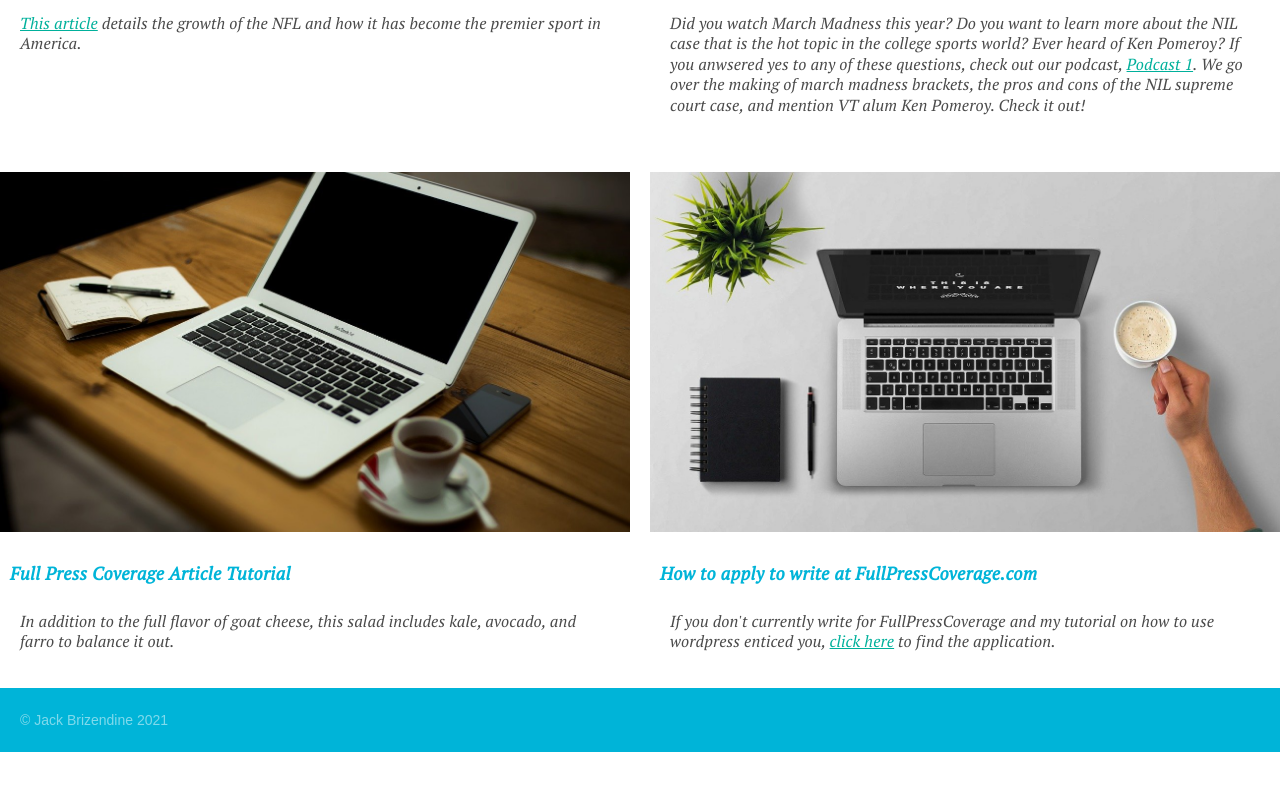
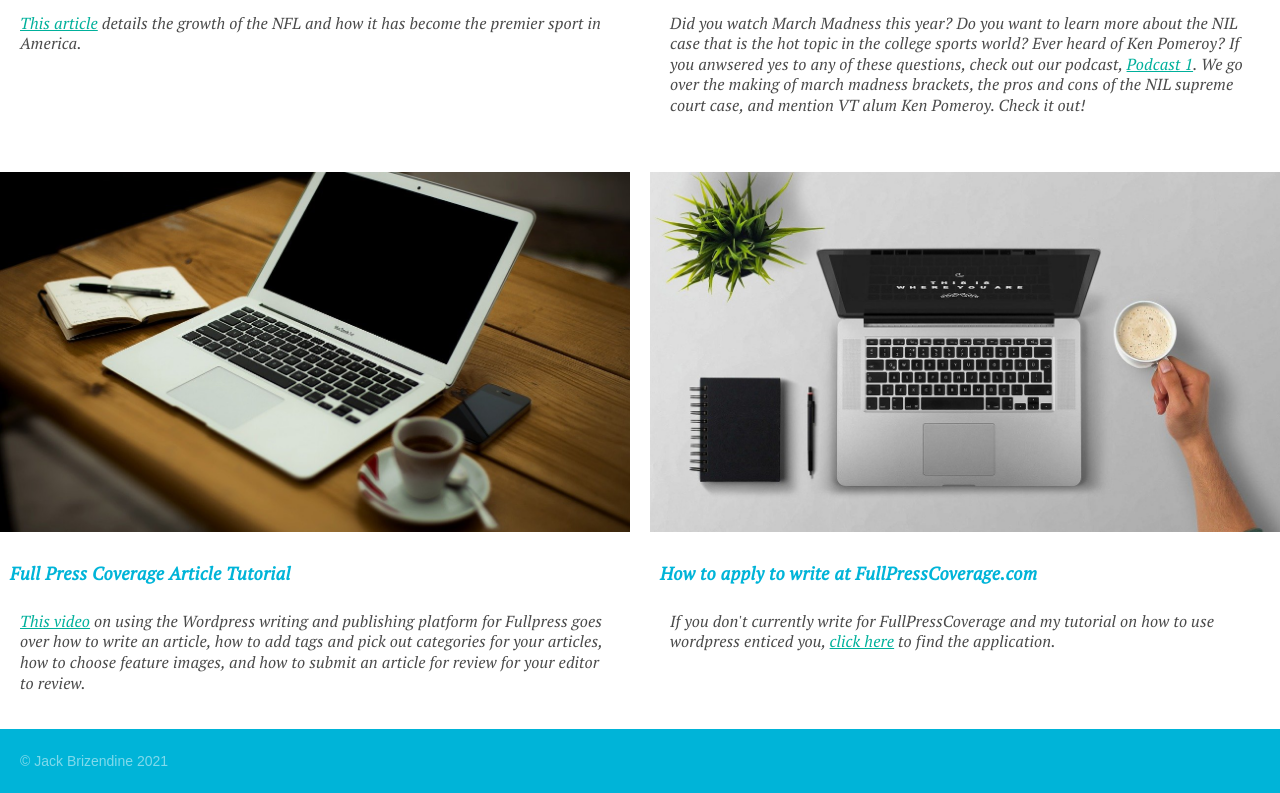
Before and after one commit to jbriz0615/jbriz0615.github.io, a plain HTML site: page index.html in a window 1280 px wide. Shown: the part 971-1764 px from the top of the page. Before the commit the page ends 1723 px from the top, so only its background shows below. Drawn offline with Linux system fonts and the light colour scheme.

Commit message:
Added in link to video
FullPressVideo has been added

```diff
--- a/index.html
+++ b/index.html
@@ -42,7 +42,7 @@
           <img src="images/fullpress-video.jpg" />
           <h2>Full Press Coverage Article Tutorial</h2>
           <p class="description">
-            In addition to the full flavor of goat cheese, this salad includes kale, avocado, and farro to balance it out.</p>
+      <a href= "https://www.youtube.com/watch?v=cmBmVcEo9TE&t=4s"> This video</a> on using the Wordpress writing and publishing platform for Fullpress goes over how to write an article, how to add tags and pick out categories for your articles, how to choose feature images, and how to submit an article for review for your editor to review.</p>
         </div>
         <div class="Project">
           <img src="images/laptop.jpg" />
```
